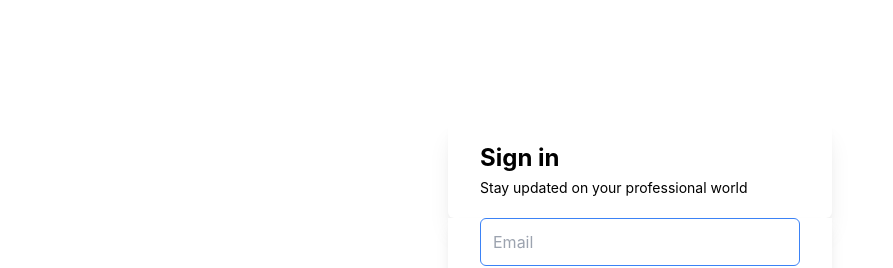
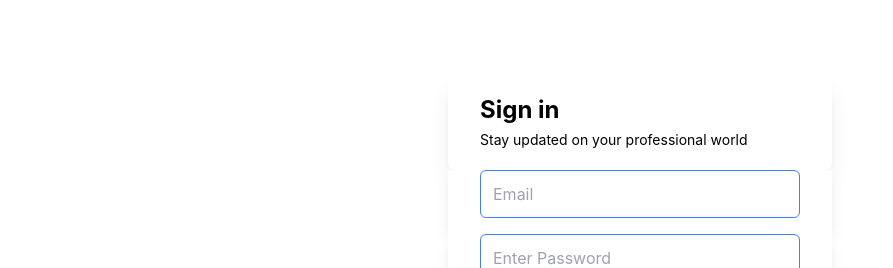
Before and after one commit to Abhi06027/LinkedinClone2.0, a React (Create React App) app: page / in a window 1280 px wide. Shown: the part 278-546 px from the top of the page, without its empty margins (0-893 px from the left). Built offline with nearby package versions, Linux system fonts and the light colour scheme.

Commit message:
second file

```diff
--- a/src/components/Header.js
+++ b/src/components/Header.js
@@ -2,7 +2,7 @@ import React from "react";
 
 export default function Header(props) {
   return (
-    <div className="  mt-72  pt-6  pl-8 max-w-lg mx-auto bg-white w-96  shadow-xl rounded-md   ">
+    <div className=" mt-20 lg:mt-60 pt-6  pl-8 max-w-lg mx-auto bg-white w-96  shadow-xl rounded-md   ">
       <h1 className="text-black  text-2xl font-bold   ">{props.name}</h1>
       <p className="text-black text-sm pb-5 pt-1 ">{props.name2}</p>
     </div>
--- a/src/components/Linkdinlogo.js
+++ b/src/components/Linkdinlogo.js
@@ -3,7 +3,7 @@ import React from "react";
 export default function Linkdinlogo(props) {
   return (
     <div className=" ">
-      <img className=" w-36  " src=".images/li.png " alt="" />
+      <img className="w-36 " src=".images/li.png" alt="" />
     </div>
   );
 }
```
